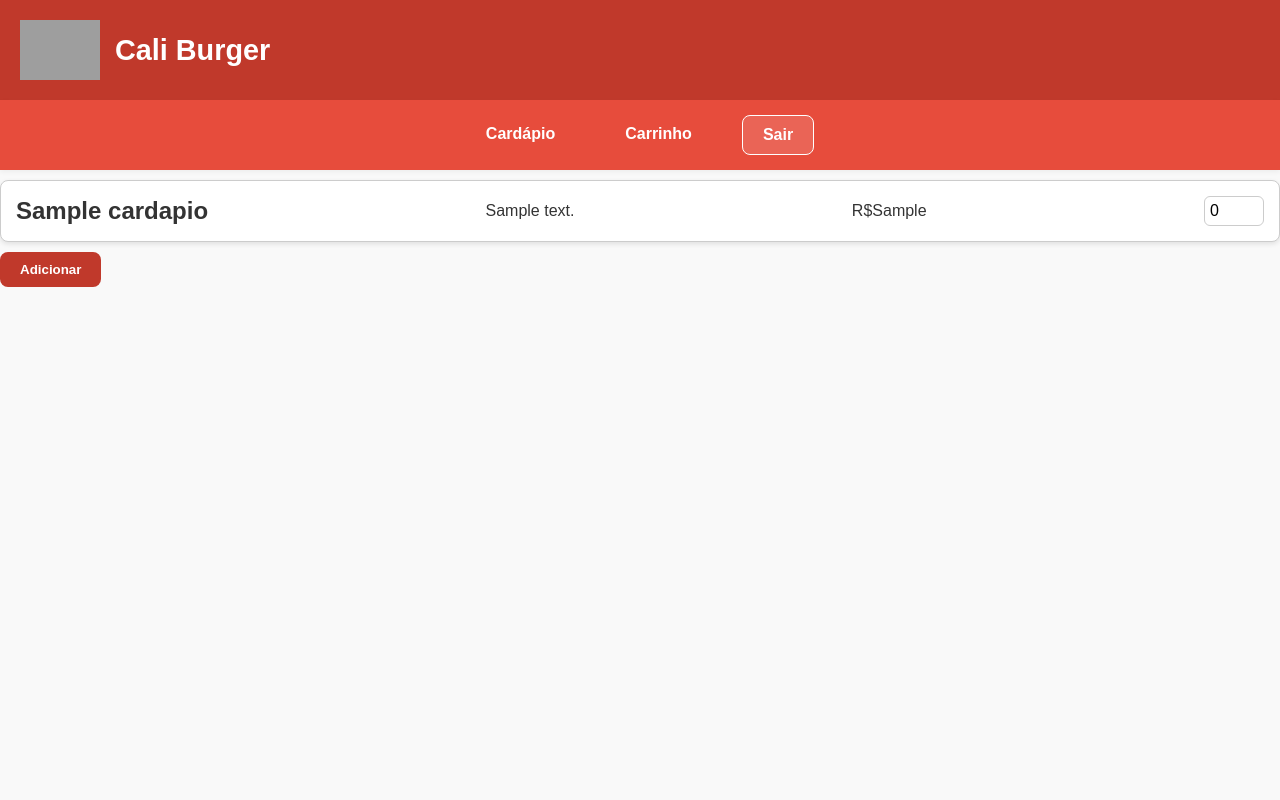
After one commit to lucaskumagae/caliburger, a PHP site: page /cardapio_cliente.php in a window 1280 px wide. The commit adds this page. Run offline with PHP 8.4, Linux system fonts and the light colour scheme; tables that the repository leaves empty or names only in its code hold one stand-in row (values such as "Sample post"); grey boxes are pictures that could not be loaded.

Commit message:
Add files via upload

```diff
--- /dev/null
+++ b/cardapio_cliente.php
@@ -0,0 +1,40 @@
+<?php
+include 'conexao.php';
+$query = "SELECT id, nome, descricao, preco FROM cardapio";
+$result = mysqli_query($conn, $query);
+
+?>
+<!DOCTYPE html>
+<html lang="pt-br">
+<head>
+    <meta charset="UTF-8" />
+    <title>Cardápio Cliente</title>
+    <link rel="stylesheet" href="main.css" />
+</head>
+<body>
+<?php include 'menu_cliente.php'; ?>
+    <main class="cardapio">
+        <form method="POST" action="carrinho.php">
+        <?php
+        if ($result && mysqli_num_rows($result) > 0) {
+            while ($row = mysqli_fetch_assoc($result)) {
+                echo '<div class="lanche">';
+                echo '<h2>' . htmlspecialchars($row['nome']) . '</h2>';
+                echo '<p>' . htmlspecialchars($row['descricao']) . '</p>';
+                echo '<p>R$' . htmlspecialchars($row['preco']) . '</p>';
+                echo '<input type="number" name="quantidade[' . $row['id'] . ']" min="0" value="0" />';
+                echo '</div>';
+            }
+        } else {
+            echo '<p>Nenhum lanche encontrado.</p>';
+        }
+        ?>
+        <button type="submit">Adicionar</button>
+        </form>
+    </main>
+</body>
+</html>
+<?php
+// Fecha a conexão
+mysqli_close($conn);
+?>
--- a/main.css
+++ b/main.css
@@ -126,7 +126,6 @@
     font-family: 'Poppins', sans-serif;
   }
 
-  /* Botões (adicionar e excluir) */
   button[type="submit"] {
     padding: 10px 20px;
     background-color: #c0392b;
@@ -142,3 +141,69 @@
   button[type="submit"]:hover {
     background-color: #a93226;
   }
+
+main.cardapio .lanche {
+    border: 1px solid #ccc;
+    padding: 15px;
+    margin: 10px 0;
+    border-radius: 8px;
+    background-color: #fff;
+    box-shadow: 0 2px 5px rgba(0,0,0,0.1);
+    display: flex;
+    justify-content: space-between;
+    align-items: center;
+  }
+
+main.cardapio .lanche input[type="number"] {
+    width: 60px;
+    padding: 5px;
+    font-size: 1em;
+    border: 1px solid #ccc;
+    border-radius: 6px;
+}
+
+.carrinho-container {
+    max-width: 600px;
+    margin: 50px auto;
+    background-color: #fff;
+    padding: 40px;
+    border-radius: 12px;
+    box-shadow: 0 4px 15px rgba(0,0,0,0.05);
+    text-align: center;
+}
+
+.carrinho-container h1 {
+    margin-bottom: 20px;
+    color: #c0392b;
+    font-family: 'Poppins', sans-serif;
+}
+
+.carrinho-container ul {
+    list-style-type: none;
+    padding: 0;
+    margin-bottom: 20px;
+}
+
+.carrinho-container li {
+    padding: 10px 0;
+    border-bottom: 1px solid #ddd;
+    font-family: 'Poppins', sans-serif;
+    font-size: 1.1em;
+    color: #555;
+}
+
+.carrinho-container a {
+    display: inline-block;
+    padding: 10px 20px;
+    background-color: #c0392b;
+    color: white;
+    text-decoration: none;
+    border-radius: 8px;
+    font-weight: 600;
+    font-family: 'Poppins', sans-serif;
+    transition: background-color 0.3s ease;
+}
+
+.carrinho-container a:hover {
+    background-color: #a93226;
+}
--- /dev/null
+++ b/menu_cliente.php
@@ -0,0 +1,12 @@
+<header>
+    <div class="logo-area">
+        <img src="imagens/logo_cali_sem_fundo.png" alt="Logo Cali Burger">
+        <h1>Cali Burger</h1>
+    </div>
+</header>
+
+<nav>
+    <a href="cardapio_cliente.php">Cardápio</a>
+    <a href="carrinho.php">Carrinho</a>
+    <a href="sair.php" class="logout">Sair</a>
+</nav>
```
Also changed, not shown: carrinho.php (added, +54 -0 lines).
